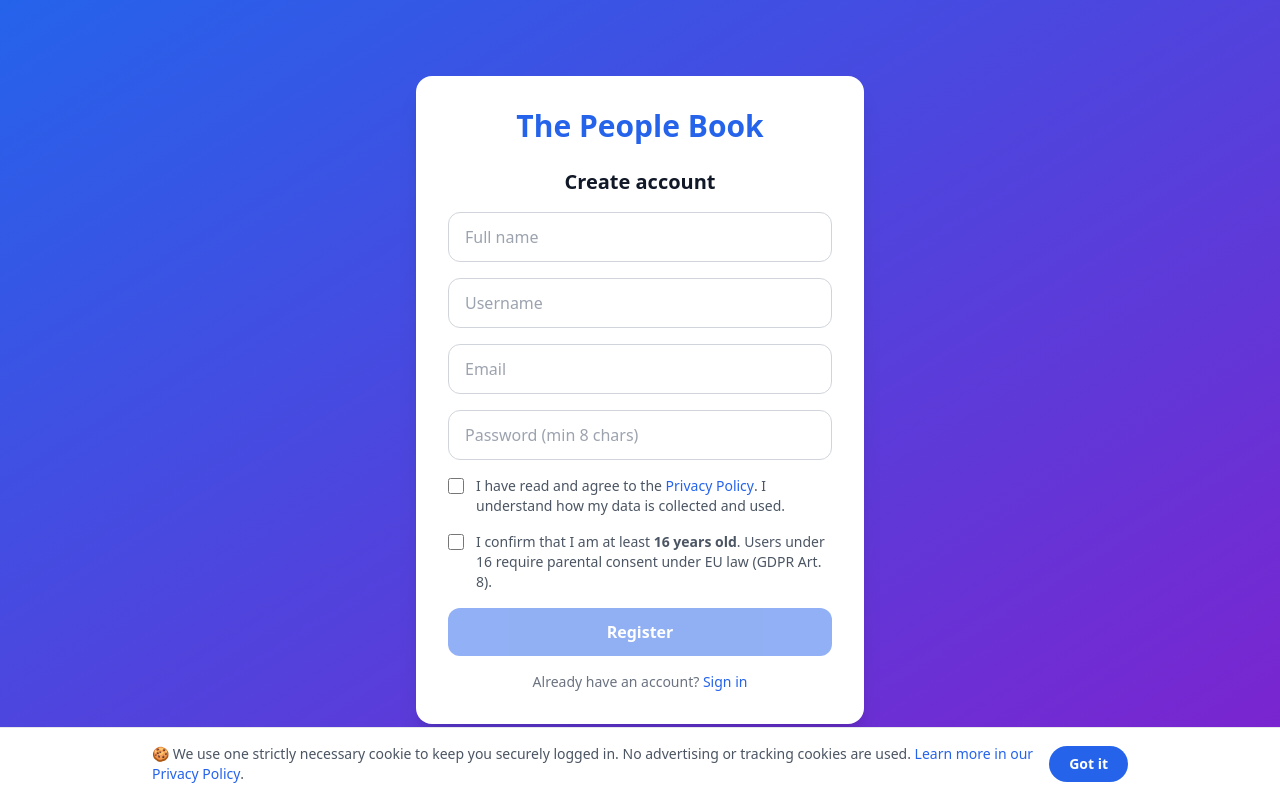
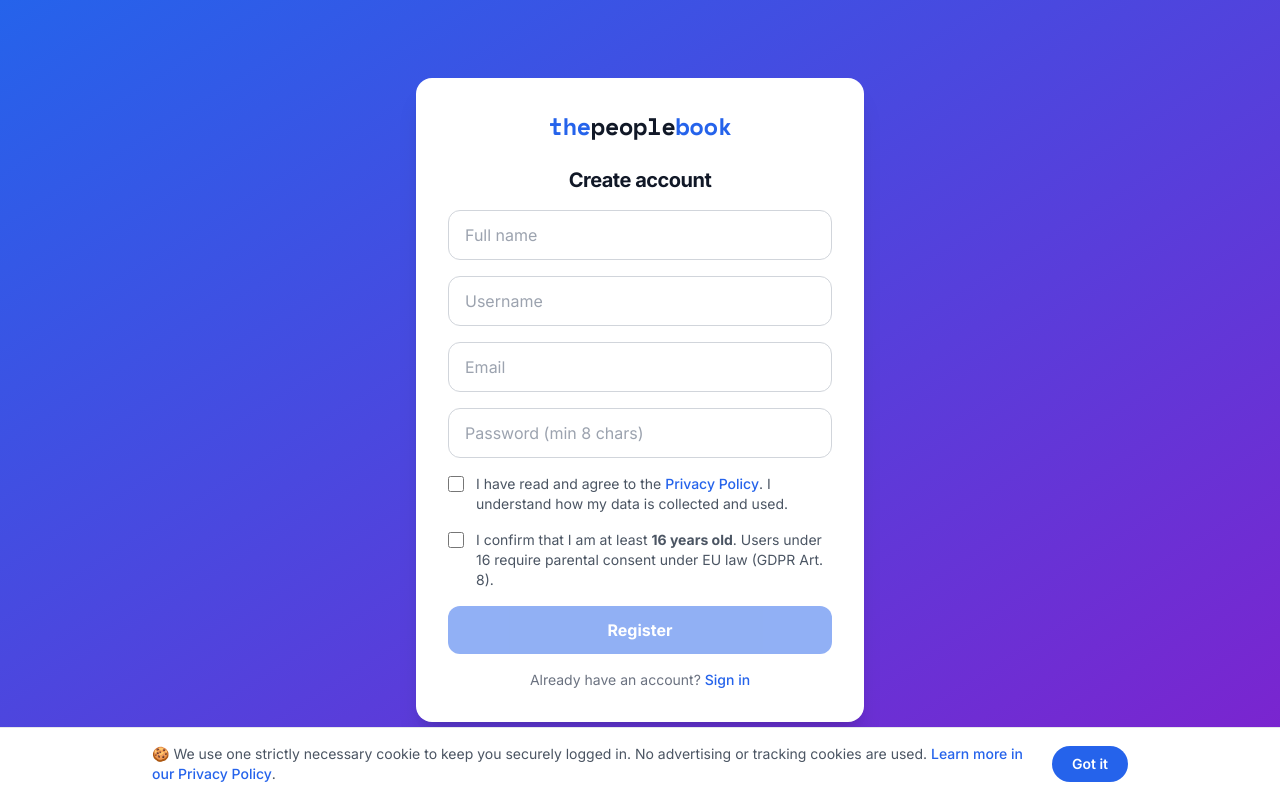
Before and after one commit to SvetoslavIvanov98/thepeoplebook, a React (Vite) app in the folder frontend/: page /register in a window 1280 px wide. Built offline with nearby package versions, Linux system fonts and the light colour scheme.

Commit message:
feat: add logo component and integrate it into AuthLayout and Sidebar; enhance styles and font settings

```diff
--- a/frontend/index.html
+++ b/frontend/index.html
@@ -4,6 +4,9 @@
     <meta charset="UTF-8" />
     <link rel="icon" type="image/svg+xml" href="/logo.svg" />
     <meta name="viewport" content="width=device-width, initial-scale=1.0" />
+    <link rel="preconnect" href="https://fonts.googleapis.com" />
+    <link rel="preconnect" href="https://fonts.gstatic.com" crossorigin />
+    <link href="https://fonts.googleapis.com/css2?family=Inter:wght@400;500;600;700;800&family=Space+Mono:wght@400;700&display=swap" rel="stylesheet" />
     <title>The People Book</title>
     <meta name="description" content="A privacy-first social network. Before the feeds. Before the ads. Before your attention was the product." />
     <meta name="keywords" content="social network, privacy first, the people book, chronological feed, social media" />
--- /dev/null
+++ b/frontend/src/components/Logo.jsx
@@ -0,0 +1,16 @@
+/**
+ * The People Book wordmark logo.
+ * Matches the landing page header style: monospace, brand-coloured "the" + "book",
+ * default-text-coloured "people".
+ *
+ * Props:
+ *   size  – Tailwind text-size class, e.g. 'text-lg' (default) | 'text-2xl' | 'text-3xl'
+ *   className – additional classes
+ */
+export default function Logo({ size = 'text-lg', className = '' }) {
+  return (
+    <span className={`font-mono font-bold tracking-tight text-brand-600 ${size} ${className}`}>
+      the<span className="text-gray-900 dark:text-gray-100">people</span>book
+    </span>
+  );
+}
--- a/frontend/src/components/Sidebar.jsx
+++ b/frontend/src/components/Sidebar.jsx
@@ -1,6 +1,7 @@
 import { NavLink } from 'react-router-dom';
 import { useAuthStore } from '../store/auth.store';
 import { useTheme } from '../hooks/useTheme';
+import Logo from './Logo';
 
 const links = [
   { to: '/feed', label: 'Feed', icon: '🏠' },
@@ -16,7 +17,7 @@ export default function Sidebar() {
 
   return (
     <aside className="hidden md:flex flex-col w-64 pr-4 py-4 sticky top-0 h-screen">
-      <span className="text-2xl font-extrabold text-brand-600 mb-8 px-2">The People Book</span>
+      <Logo size="text-xl" className="mb-8 px-2" />
       <nav className="flex-1 flex flex-col gap-1">
         {links.map(({ to, label, icon }) => (
           <NavLink
--- a/frontend/src/components/layout/AuthLayout.jsx
+++ b/frontend/src/components/layout/AuthLayout.jsx
@@ -1,11 +1,12 @@
 import { Outlet, Link } from 'react-router-dom';
+import Logo from '../Logo';
 
 export default function AuthLayout() {
   return (
     <div className="min-h-screen flex items-center justify-center bg-gradient-to-br from-brand-600 to-purple-700 p-4">
       <div className="w-full max-w-md bg-white dark:bg-gray-900 rounded-2xl shadow-xl p-8">
-        <Link to="/" className="block text-3xl font-bold text-center text-brand-600 mb-6 hover:opacity-80 transition-opacity">
-          The People Book
+        <Link to="/" className="flex justify-center mb-6 hover:opacity-80 transition-opacity">
+          <Logo size="text-2xl" />
         </Link>
         <Outlet />
       </div>
--- a/frontend/src/index.css
+++ b/frontend/src/index.css
@@ -4,6 +4,10 @@
 
 @layer base {
   body {
-    @apply bg-gray-50 text-gray-900 dark:bg-gray-950 dark:text-gray-100;
+    @apply bg-gray-50 text-gray-900 dark:bg-gray-950 dark:text-gray-100 font-sans antialiased;
+  }
+
+  h1, h2, h3, h4, h5, h6 {
+    @apply font-extrabold tracking-tight;
   }
 }
--- a/frontend/tailwind.config.js
+++ b/frontend/tailwind.config.js
@@ -4,10 +4,15 @@ export default {
   darkMode: 'class',
   theme: {
     extend: {
+      fontFamily: {
+        sans: ['Inter', 'ui-sans-serif', 'system-ui', 'sans-serif'],
+        mono: ['Space Mono', 'ui-monospace', 'SFMono-Regular', 'monospace'],
+      },
       colors: {
         brand: {
           50: '#eff6ff',
           100: '#dbeafe',
+          200: '#bfdbfe',
           500: '#3b82f6',
           600: '#2563eb',
           700: '#1d4ed8',
```
Also changed, not shown: frontend/public/logo.svg (added).
